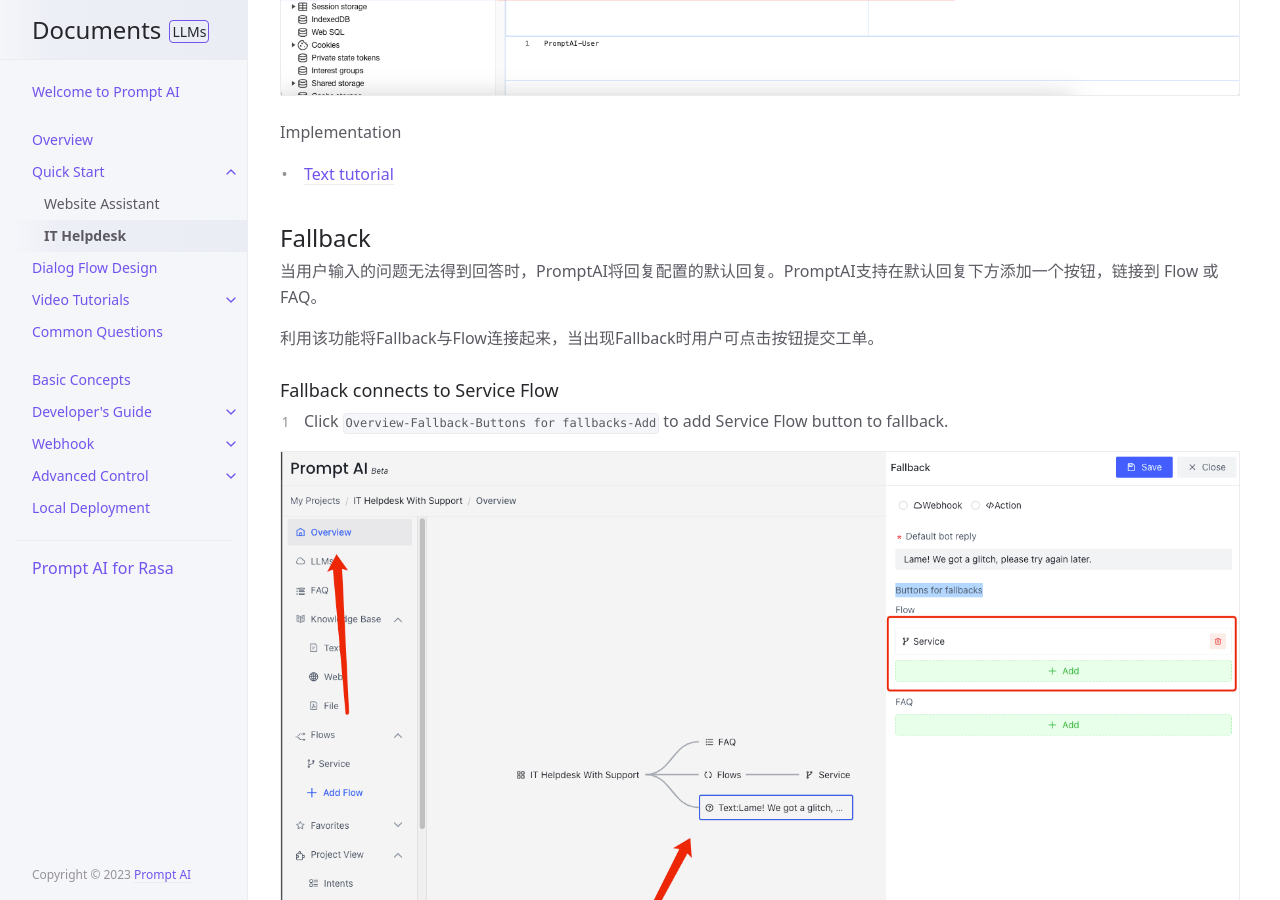
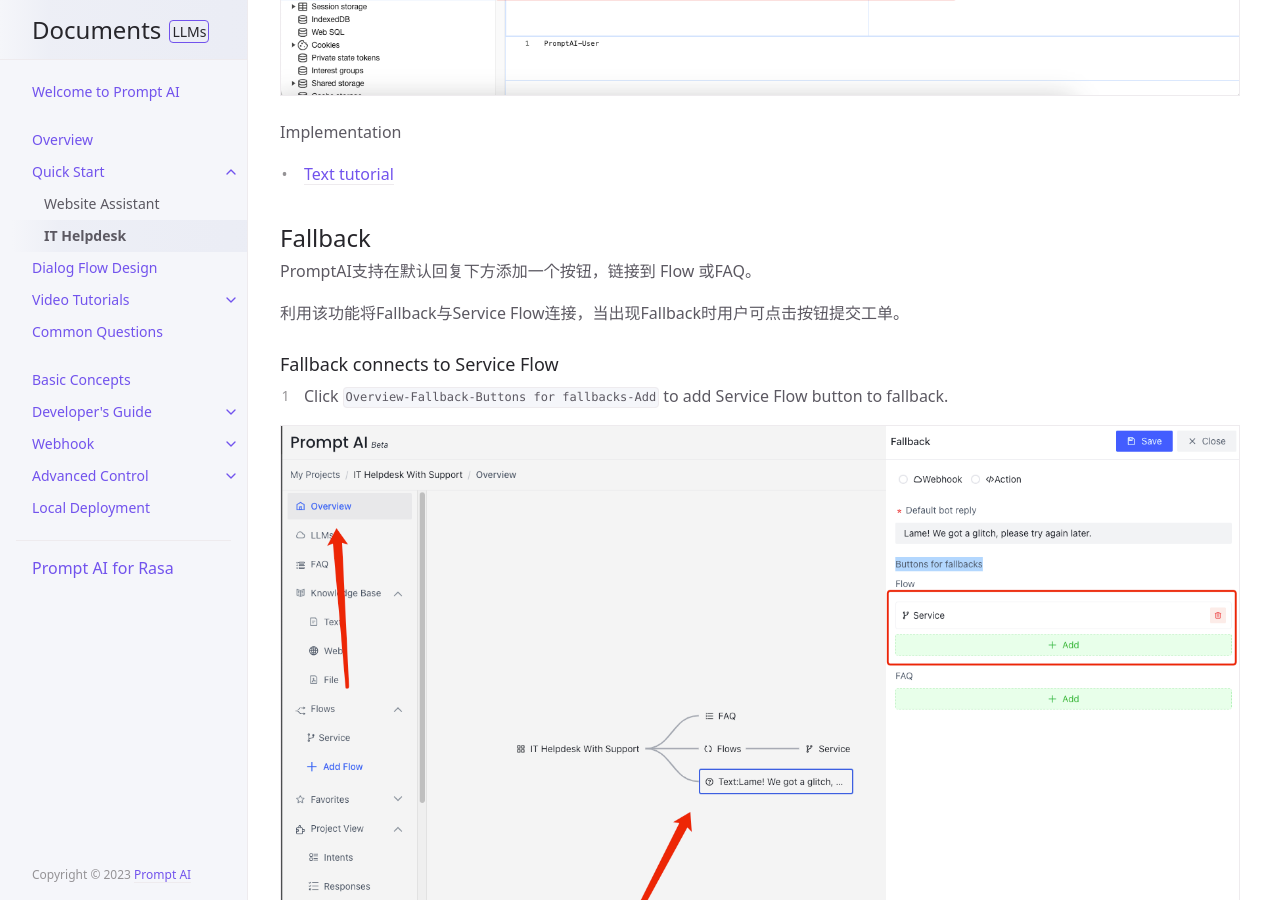
Before and after one commit to ws-cd/ws-cd.github.io, a Jekyll site: the page built from docs/quick_start/flow.md, in a window 1280 px wide and 900 px high, scrolled down 2329 px. Built offline with Jekyll 4.4.1, drawn with Linux system fonts in a browser that asks for light colours; some of the changed text lies outside the part shown.

Commit message:
1、improve

```diff
--- a/docs/quick_start/flow.md
+++ b/docs/quick_start/flow.md
@@ -32,7 +32,7 @@ email: info@promptai.us
 
 2、在[Slot default value](/docs/tutorial/slot_config/#default-value) 分别设置`name` 和 `email`
 
-这里key使用,需要与第一步写入Local Storage的 key保持一致。
+* 配置的key需要与写入Local Storage的key保持一致。
 
 <table>
   <tr>
@@ -48,9 +48,9 @@ Implementation
 - [Text tutorial](/docs/advance_control/fill_slots/)
 
 ## Fallback
-当用户输入的问题无法得到回答时，PromptAI将回复配置的默认回复。PromptAI支持在默认回复下方添加一个按钮，链接到 Flow 或FAQ。
+PromptAI支持在默认回复下方添加一个按钮，链接到 Flow 或FAQ。
 
-利用该功能将Fallback与Flow连接起来，当出现Fallback时用户可点击按钮提交工单。
+利用该功能将Fallback与Service Flow连接，当出现Fallback时用户可点击按钮提交工单。
 
 ### Fallback connects to Service Flow
 1. Click `Overview-Fallback-Buttons for fallbacks-Add` to add Service Flow button to fallback.
```
